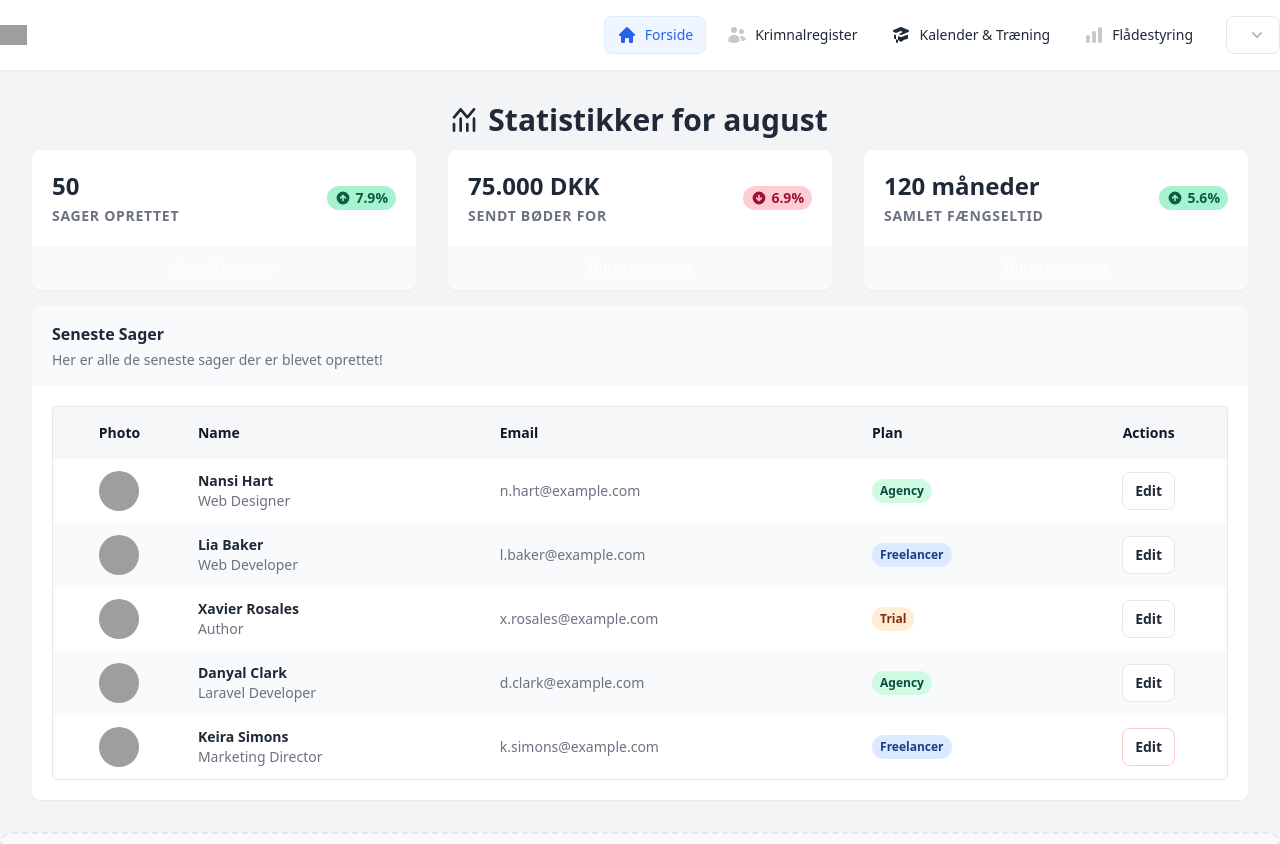
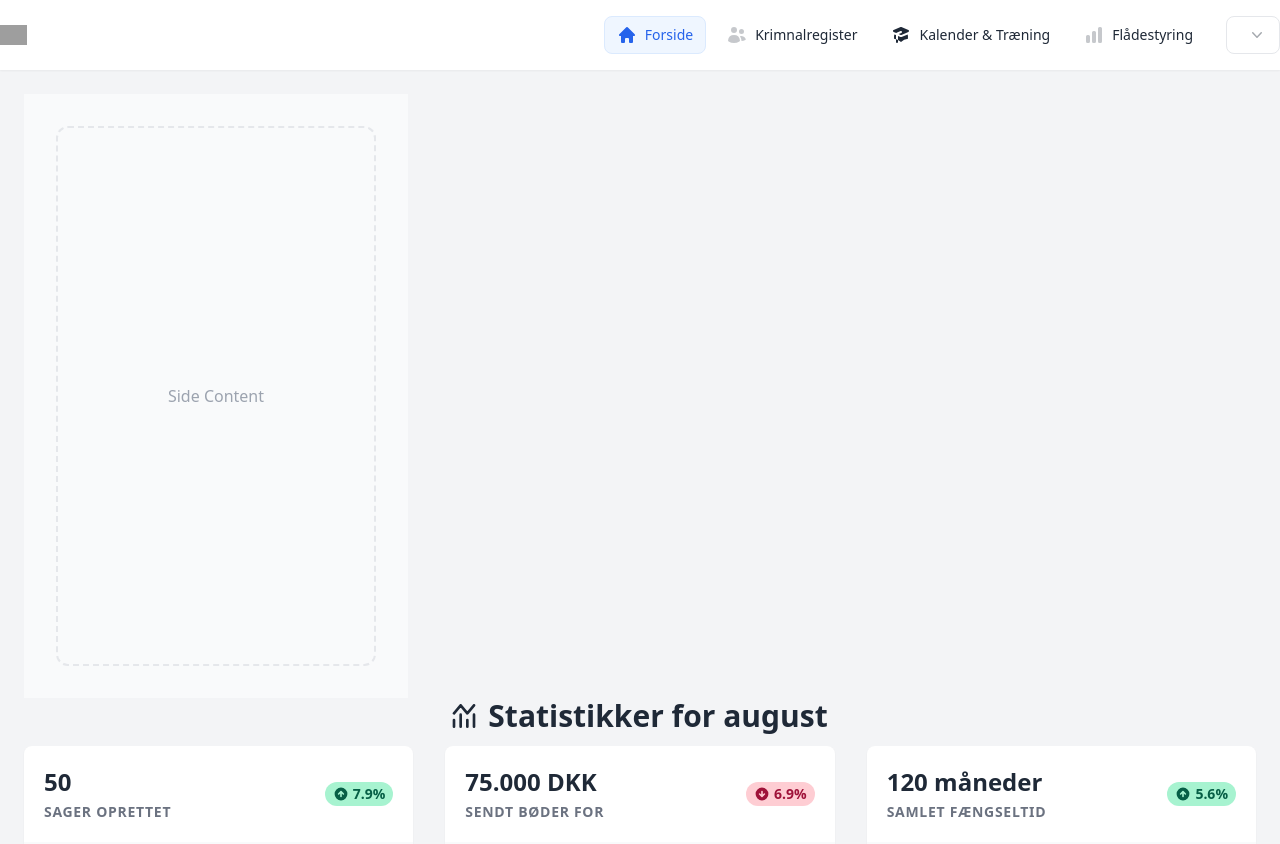
Before and after one commit to ValdemarLarsen/tablet, a Next.js app: page /forside in a window 1280 px wide. Shown: the top 844 px of the page. Built offline with nearby package versions, Linux system fonts and the light colour scheme; grey boxes are pictures that could not be loaded.

Commit message:
Update Navbar.tsx

```diff
--- a/pages/comp/Navbar.tsx
+++ b/pages/comp/Navbar.tsx
@@ -155,7 +155,13 @@ export default function Navbar() {
         {/* Page Content */}
         <main id="page-content" className="max-w-full">
           {/* Page Section */}
-          <div className="container xl:max-w-7xl mx-auto p-4 lg:p-8">
+          <div className="container xl:max-w-8xl mx-auto p-6 lg:p10">
+            <div
+              className={'flex-none jutify-center lg:flex flex-col w-full lg:w-80 xl:w-96 p-4 lg:p-8 bg-gray-50 dark:bg-gray-800 dark:bg-opacity-25'}
+            >
+              {/* Placeholder */}
+              <div className="flex-auto flex items-center justify-center rounded-xl bg-gray-50 border-2 border-dashed border-gray-200 text-gray-400 py-64 dark:bg-gray-800 dark:border-gray-700">Side Content</div>
+            </div>
             <>
 
               {/* Statistics: Simple with Action */}
@@ -435,9 +441,6 @@ export default function Navbar() {
             {/* END Card Headings: Title with Subtitle */}
           </div>
 
-          {/* Placeholder */}
-          <div className="flex-auto flex items-center justify-center rounded-xl bg-gray-50 border-2 border-dashed border-gray-200 text-gray-400 py-64 dark:bg-gray-800 dark:border-gray-700">Side Content</div>
-
           {/* END Page Section */}
         </main>
         {/* END Page Content */}
```
